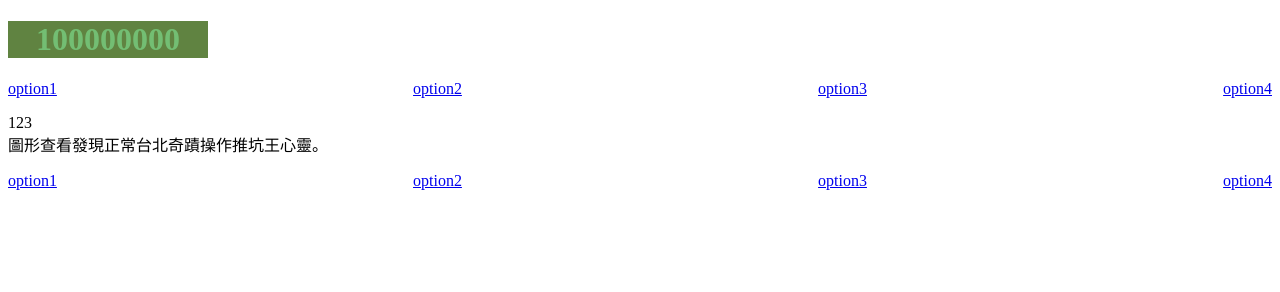
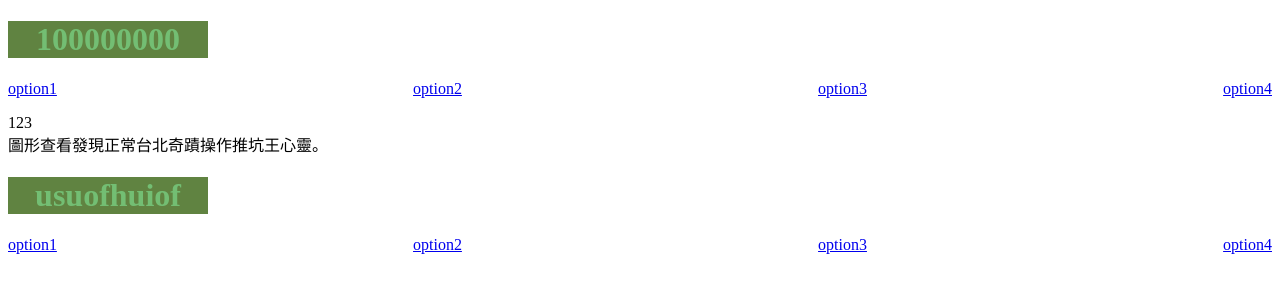
Before and after one commit to ChienHsiH/test01, a plain HTML site: page index.html in a window 1280 px wide. Drawn offline with Linux system fonts and the light colour scheme.

```diff
--- a/index.html
+++ b/index.html
@@ -19,7 +19,9 @@
 
     <header>123</header>
 
-    <main>圖形查看發現正常台北奇蹟操作推坑王心靈。</main>
+    <main>圖形查看發現正常台北奇蹟操作推坑王心靈。
+        <h1>usuofhuiof</h1>
+    </main>
 
     <footer>
         <ul>
```
